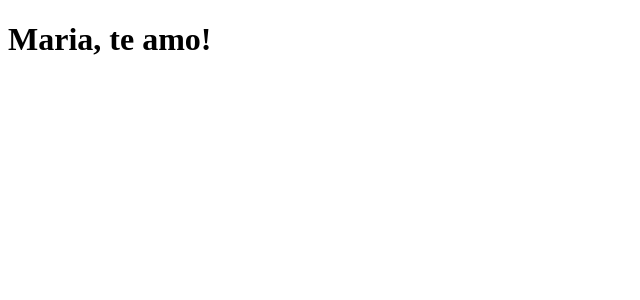
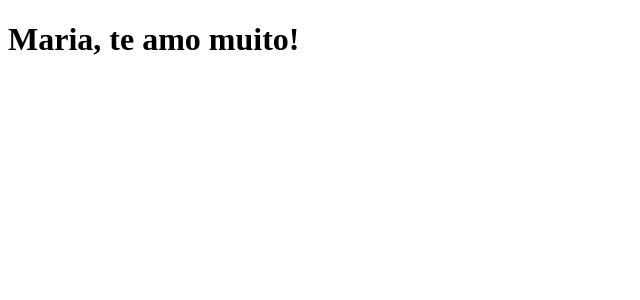
Before and after one commit to Deleandro/tabnews-dsr, a Next.js app: page / in a window 1280 px wide. Shown: the top 300 px of the page, without its empty margins (0-640 px from the left). Built offline with nearby package versions, Linux system fonts and the light colour scheme.

Commit message:
modifica a frase

```diff
--- a/pages/index.js
+++ b/pages/index.js
@@ -1,5 +1,5 @@
 function Home() {
-  return  <h1>Maria, te amo!</h1>
+  return  <h1>Maria, te amo muito!</h1>
 }
 
 export default Home;
```
